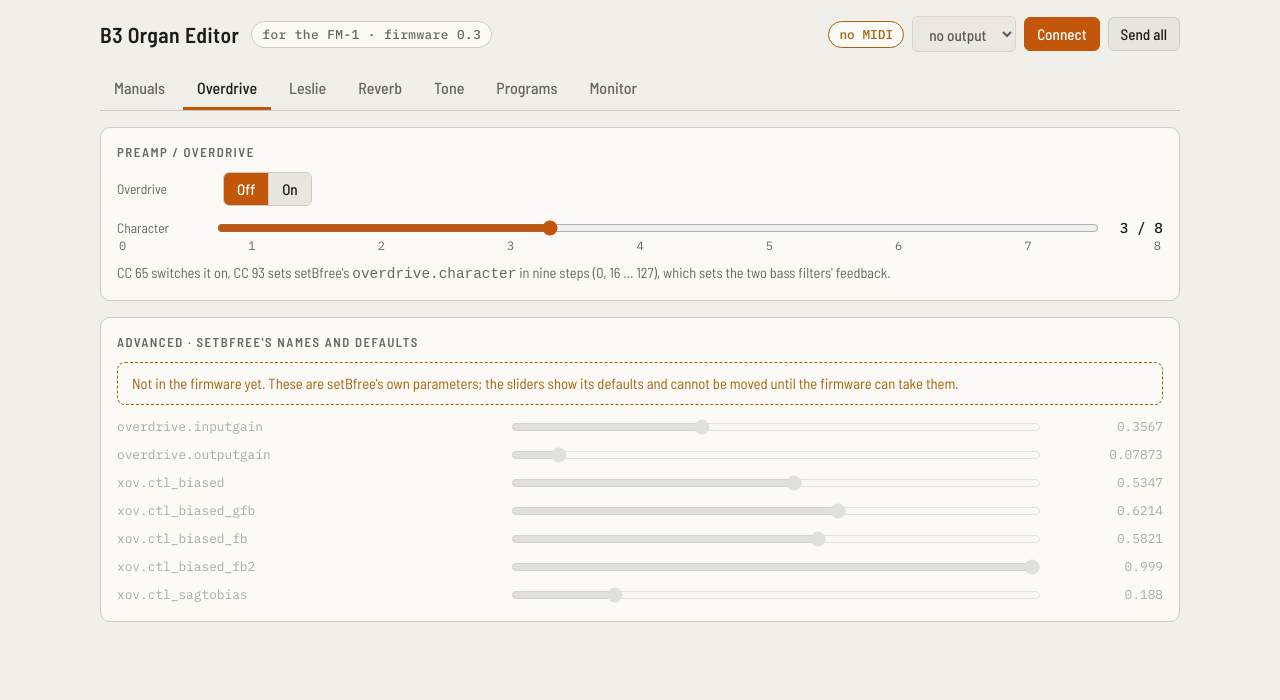
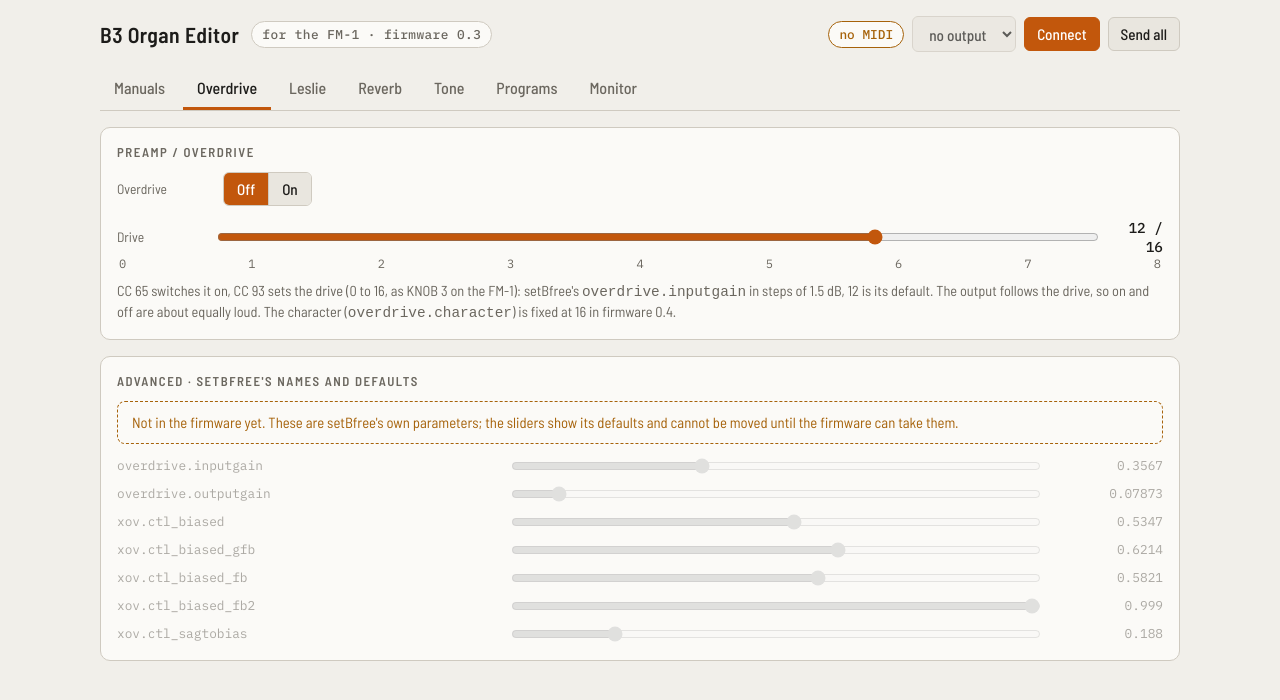
Before and after one commit to R-Jeb/setBfree-fm1, a plain HTML site: page docs/editor/index.html in a window 1280 px wide. Both pictures are taken after a click on the tab "Overdrive". Drawn offline with Linux system fonts and the light colour scheme.

Commit message:
Editor: CC 93 is the drive 0..16 (firmware 0.4), not the character; old saved settings start at drive 12
Co-Authored-By: Claude Opus 5.5 <noreply@anthropic.com>
Claude-Session: https://claude.ai/code/session_019gR188miYofv9f8C4rmLLz

```diff
--- a/docs/editor/index.html
+++ b/docs/editor/index.html
@@ -129,9 +129,9 @@ nav.tabs button[aria-selected=true] { color: var(--fg); border-bottom-color: var
     <div class="card">
       <h2>Preamp / overdrive</h2>
       <div class="row"><span class="lbl">Overdrive</span><div class="seg" id="od"></div></div>
-      <div class="slider" style="margin-top:12px"><span class="lbl">Character</span><input type="range" id="drv" min="0" max="8" step="1"><output id="drvv"></output></div>
+      <div class="slider" style="margin-top:12px"><span class="lbl">Drive</span><input type="range" id="drv" min="0" max="16" step="1"><output id="drvv"></output></div>
       <div class="ticksrow"><span>0</span><span>1</span><span>2</span><span>3</span><span>4</span><span>5</span><span>6</span><span>7</span><span>8</span></div>
-      <p class="note" style="margin-top:10px">CC 65 switches it on, CC 93 sets setBfree's <code>overdrive.character</code> in nine steps (0, 16 … 127), which sets the two bass filters' feedback.</p>
+      <p class="note" style="margin-top:10px">CC 65 switches it on, CC 93 sets the drive (0 to 16, as KNOB 3 on the FM-1): setBfree's <code>overdrive.inputgain</code> in steps of 1.5 dB, 12 is its default. The output follows the drive, so on and off are about equally loud. The character (<code>overdrive.character</code>) is fixed at 16 in firmware 0.4.</p>
     </div>
     <div class="card"><h2>Advanced · setBfree's names and defaults</h2><div class="banner">Not in the firmware yet. These are setBfree's own parameters; the sliders show its defaults and cannot be moved until the firmware can take them.</div><div class="params" id="adv-od" style="margin-top:12px"></div></div>
   </section>
@@ -202,10 +202,11 @@ nav.tabs button[aria-selected=true] { color: var(--fg); border-bottom-color: var
 
   function defaults() {
     return { up: [8, 8, 8, 0, 0, 0, 0, 0, 0], lo: [8, 3, 8, 0, 0, 0, 0, 0, 0], pd: [8, 6], vtype: 0, vup: 0, vlo: 0,
-      perc: 0, third: 1, fast: 0, soft: 0, swell: 127, od: 0, drv: 3, les: 0, rev: 12, pgm: 5, ch: [1, 2, 3] };
+      perc: 0, third: 1, fast: 0, soft: 0, swell: 127, od: 0, drv: 12, v: 2, les: 0, rev: 12, pgm: 5, ch: [1, 2, 3] };
   }
   try { S = JSON.parse(localStorage.getItem("b3editor") || "null"); } catch (e) { S = null; }
   if (!S || !S.up || !S.ch) S = defaults();
+  if (!S.v) { S.drv = 12; S.v = 2; }   /* saved before firmware 0.4: drv was the character 0..8, now it is the drive 0..16 */
   function save() { try { localStorage.setItem("b3editor", JSON.stringify(S)); } catch (e) {} jsonbox(); }
   function $(id) { return document.getElementById(id); }
 
@@ -215,7 +216,7 @@ nav.tabs button[aria-selected=true] { color: var(--fg); border-bottom-color: var
     while (l.childNodes.length > 200) l.removeChild(l.firstChild);
     l.scrollTop = l.scrollHeight;
   }
-  var NAMES = { 1: "rotary speed", 11: "swell", 30: "vibrato lower", 31: "vibrato upper", 64: "rotary toggle", 65: "overdrive", 66: "percussion", 80: "percussion", 81: "perc soft", 82: "perc fast", 83: "perc harmonic", 91: "reverb", 92: "vibrato knob", 93: "overdrive character", 95: "vibrato routing" };
+  var NAMES = { 1: "rotary speed", 11: "swell", 30: "vibrato lower", 31: "vibrato upper", 64: "rotary toggle", 65: "overdrive", 66: "percussion", 80: "percussion", 81: "perc soft", 82: "perc fast", 83: "perc harmonic", 91: "reverb", 92: "vibrato knob", 93: "overdrive drive", 95: "vibrato routing" };
   function cc(ch, n, v) {
     v = Math.max(0, Math.min(127, v | 0));
     var nm = n >= 70 && n <= 78 ? "drawbar " + FT[n - 70] + "'" : (NAMES[n] || "");
@@ -224,7 +225,7 @@ nav.tabs button[aria-selected=true] { color: var(--fg); border-bottom-color: var
   }
   function pc(ch, n) { logline("out", "ch " + ch + "  PC " + n); if (out) try { out.send([0xC0 | (ch - 1), n]); } catch (e) {} }
   var dbv = function (d) { return 127 - Math.round(d * 127 / 8); };      /* setBfree: 127 is pushed in, 0 pulled out */
-  var dig = function (d) { return Math.round(d * 127 / 8); };
+  var dig = function (d) { return Math.round(d * 127 / 16); };   /* the firmware: drive = (16 v + 63) / 127 */
   function sendDb(m, i) {
     var arr = m === 0 ? S.up : m === 1 ? S.lo : S.pd;
     cc(S.ch[m], m === 2 ? (i === 0 ? 70 : 72) : 70 + i, dbv(arr[i]));
@@ -326,7 +327,7 @@ nav.tabs button[aria-selected=true] { color: var(--fg); border-bottom-color: var
     r.oninput = function () { set(+r.value); o.textContent = fmt(+r.value); save(); };
   }
   bindRange("swell", "swellv", null, function (v) { S.swell = v; cc(S.ch[0], 11, v); }, function (v) { return v; });
-  bindRange("drv", "drvv", null, function (v) { S.drv = v; cc(S.ch[0], 93, dig(v)); }, function (v) { return v + " / 8"; });
+  bindRange("drv", "drvv", null, function (v) { S.drv = v; cc(S.ch[0], 93, dig(v)); }, function (v) { return v + " / 16"; });
   bindRange("rev", "revv", null, function (v) { S.rev = REVS[v]; cc(S.ch[0], 91, REVS[v]); }, function (v) { return REVS[v]; });
   function nearestRev(v) { var b = 0; REVS.forEach(function (x, i) { if (Math.abs(x - v) < Math.abs(REVS[b] - v)) b = i; }); return b; }
 
@@ -372,7 +373,7 @@ nav.tabs button[aria-selected=true] { color: var(--fg); border-bottom-color: var
     manualCards.forEach(function (c) { c._paint(); });
     ["vtype", "vroute", "perc", "harm", "decay", "vol", "od", "les"].forEach(paintSeg);
     $("swell").value = S.swell; $("swellv").textContent = S.swell;
-    $("drv").value = S.drv; $("drvv").textContent = S.drv + " / 8";
+    $("drv").value = S.drv; $("drvv").textContent = S.drv + " / 16";
     var ri = nearestRev(S.rev); $("rev").value = ri; $("revv").textContent = REVS[ri];
     $("pgm").value = S.pgm; pgmName();
     [0, 1, 2].forEach(function (m) { $("ch" + m).value = S.ch[m]; });
```
